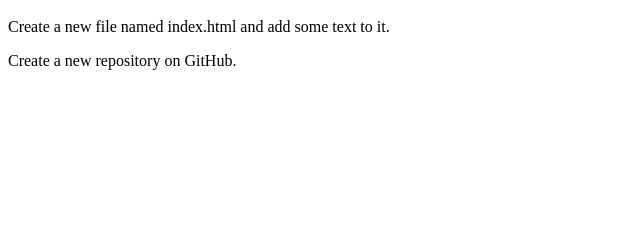
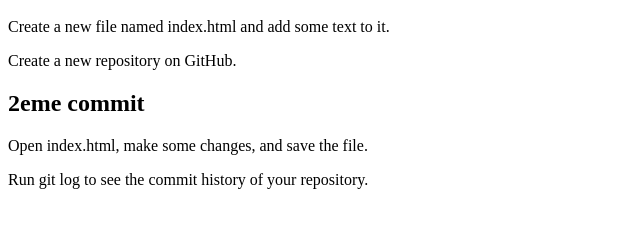
Before and after one commit to Keitaroblaster/Exercices-Git, a plain HTML site: page index.html in a window 1280 px wide. Shown: the part 48-276 px from the top of the page, without its empty margins (0-640 px from the left). Drawn offline with Linux system fonts and the light colour scheme.

Commit message:
2nd commit

```diff
--- a/index.html
+++ b/index.html
@@ -1,3 +1,6 @@
 <h1>Pratique Github</h1>
 <p>Create a new file named index.html and add some text to it.</p>
 <p>Create a new repository on GitHub.</p>
+<h2>2eme commit</h2>
+<p>Open index.html, make some changes, and save the file.</p>
+<p>Run git log to see the commit history of your repository.</p>
```
